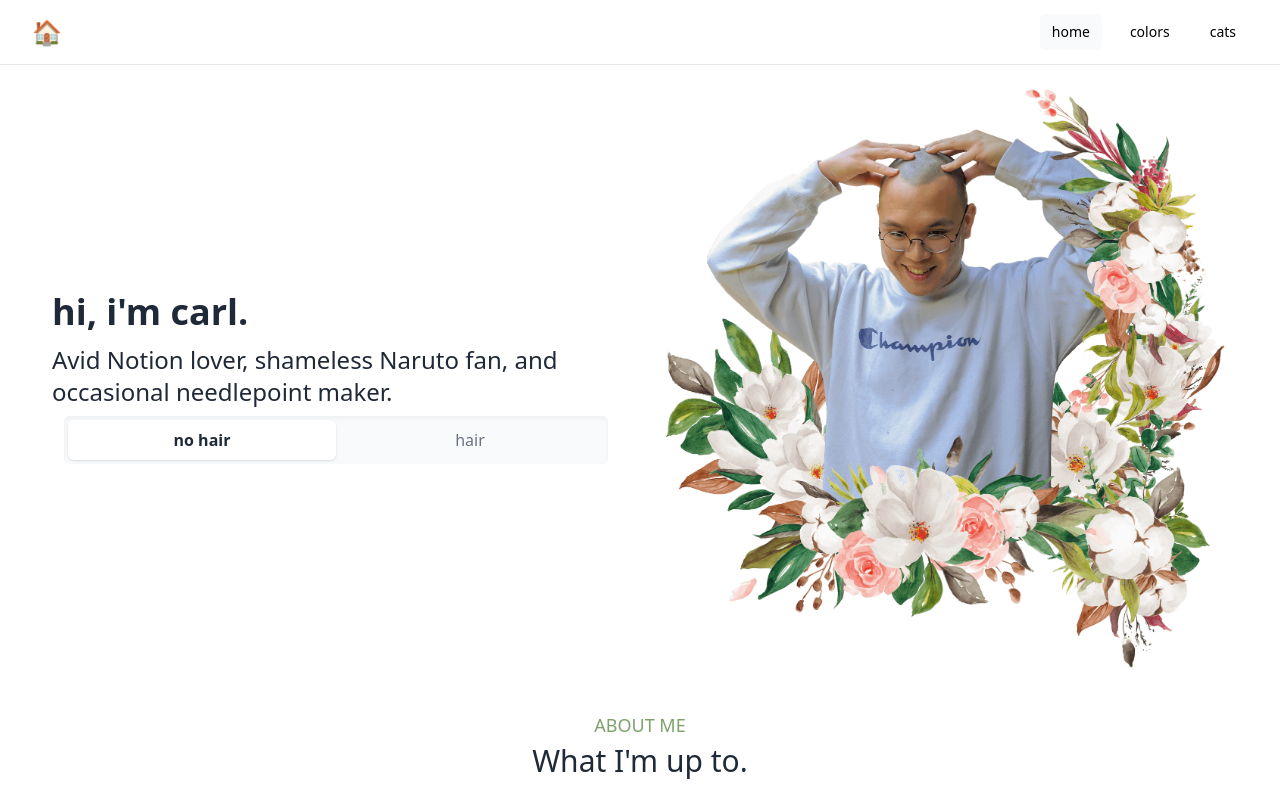
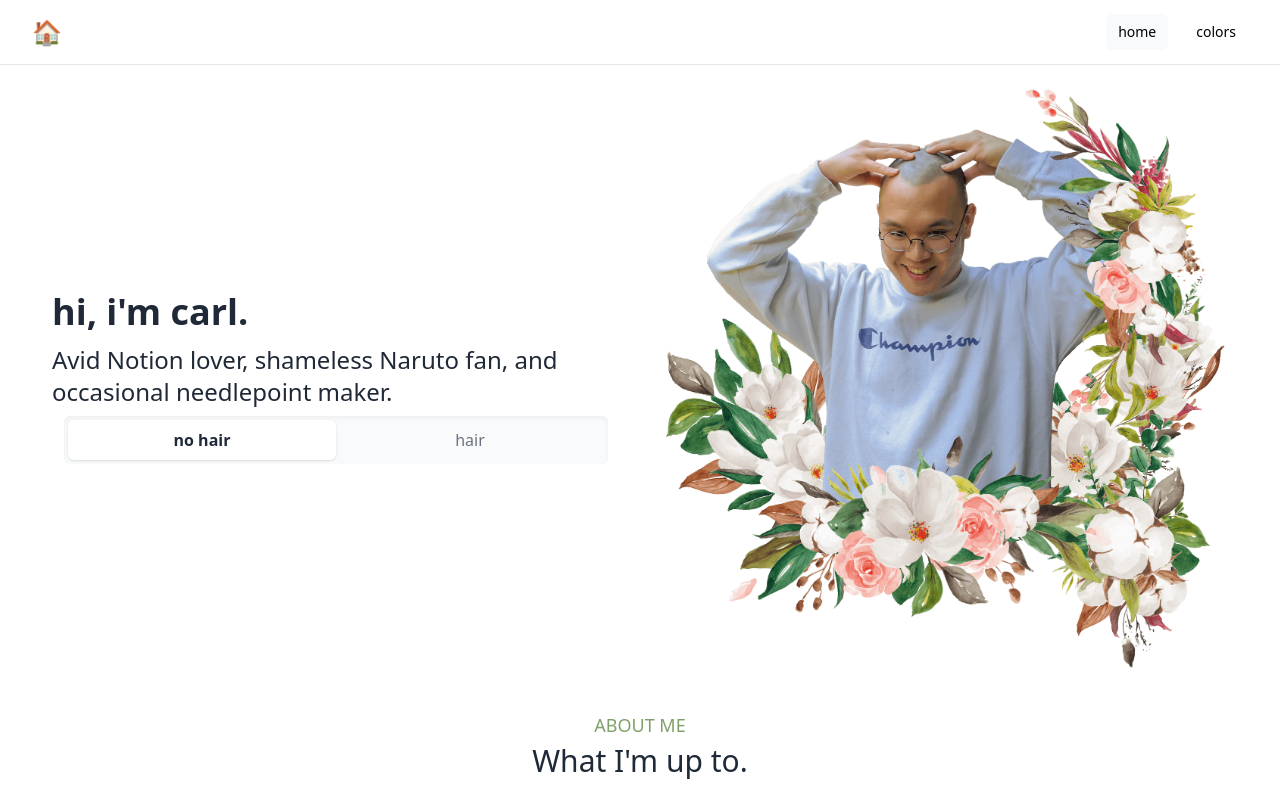
Before and after one commit to achristmascarl/carl.so, a Next.js app: page / in a window 1280 px wide. Shown: the top 791 px of the page. Built offline with nearby package versions, Linux system fonts and the light colour scheme.

Commit message:
add birbstreet page, hide from menu for now

```diff
--- a/src/components/Layout.js
+++ b/src/components/Layout.js
@@ -3,7 +3,7 @@ import Head from 'next/head';
 import { c } from '../utils';
 import MenuLink from './MenuLink';
 
-export default function Layout({ children, home, colors, cats, icon }) {
+export default function Layout({ children, home, colors, birbstreet, icon }) {
   const [menuOpen, setMenuOpen] = useState(false);
 
   return (
@@ -101,11 +101,11 @@ export default function Layout({ children, home, colors, cats, icon }) {
                       active={colors}
                       text={'colors'}
                     />
-                    <MenuLink
-                      href={'/cats'}
-                      active={cats}
-                      text={'cats'}
-                    />
+                    {/* <MenuLink
+                      href={'/birbstreet'}
+                      active={birbstreet}
+                      text={'BirbStreet'}
+                    /> */}
                   </div>
                 </div>
               </div>
@@ -199,11 +199,11 @@ export default function Layout({ children, home, colors, cats, icon }) {
                 active={colors}
                 text={'colors'}
               />
-              <MenuLink
-                href={'/cats'}
-                active={cats}
-                text={'cats'}
-              />
+              {/* <MenuLink
+                href={'/birbstreet'}
+                active={birbstreet}
+                text={'BirbStreet'}
+              /> */}
             </div>
           </div>
         </nav>
--- a/src/pages/cats.js
+++ b/src/pages/birbstreet.js
@@ -4,12 +4,12 @@ import { c } from '../utils';
 import { motion } from 'framer-motion';
 import CopyIcon from '../components/CopyIcon';
 
-const pageTitle = 'carl | cats';
-const pageIcon = '😺';
+const pageTitle = 'carl | BirbStreet';
+const pageIcon = '🐦🚏';
 
 export default function Home() {
   return (
-    <Layout cats icon={pageIcon}>
+    <Layout birbstreet icon={pageIcon}>
       <Head>
         <link
           rel="icon"
@@ -58,11 +58,20 @@ export default function Home() {
             )}
           >
             <h1>
-              coming soon
+              BirbStreet
             </h1>
             <h2>
-              Pictures of cats :0
+              BirbStreet allows you to mint NFTs that represent a short position on a tweet. Just a fun, collectable way to express disagreement and spice up discourse :0
             </h2>
+            <div>
+              <iframe
+                src="https://gateway.ipfscdn.io/ipfs/QmRPK2zjmkM8sodgCpyiCbLTvKGJwU3mWcwXwL2AWEBWym/nft-drop.html?contract=0x7a48c82ec6AB978011d00C7D5C251a55523CDD1b&chainId=137"
+                width="600px"
+                height="600px"
+                style={{maxWidth: "100%"}}
+                frameborder="0"
+              ></iframe>
+            </div>
           </div>
         </div>
       </motion.div>
```
